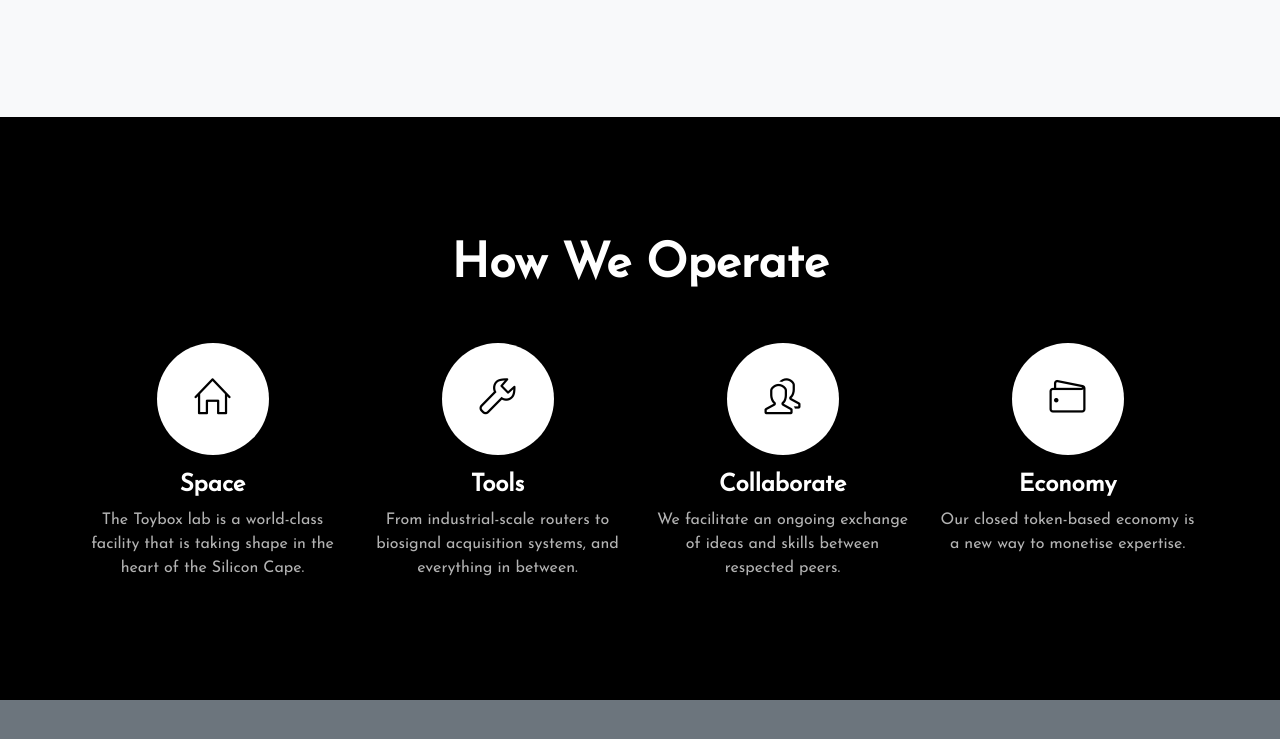
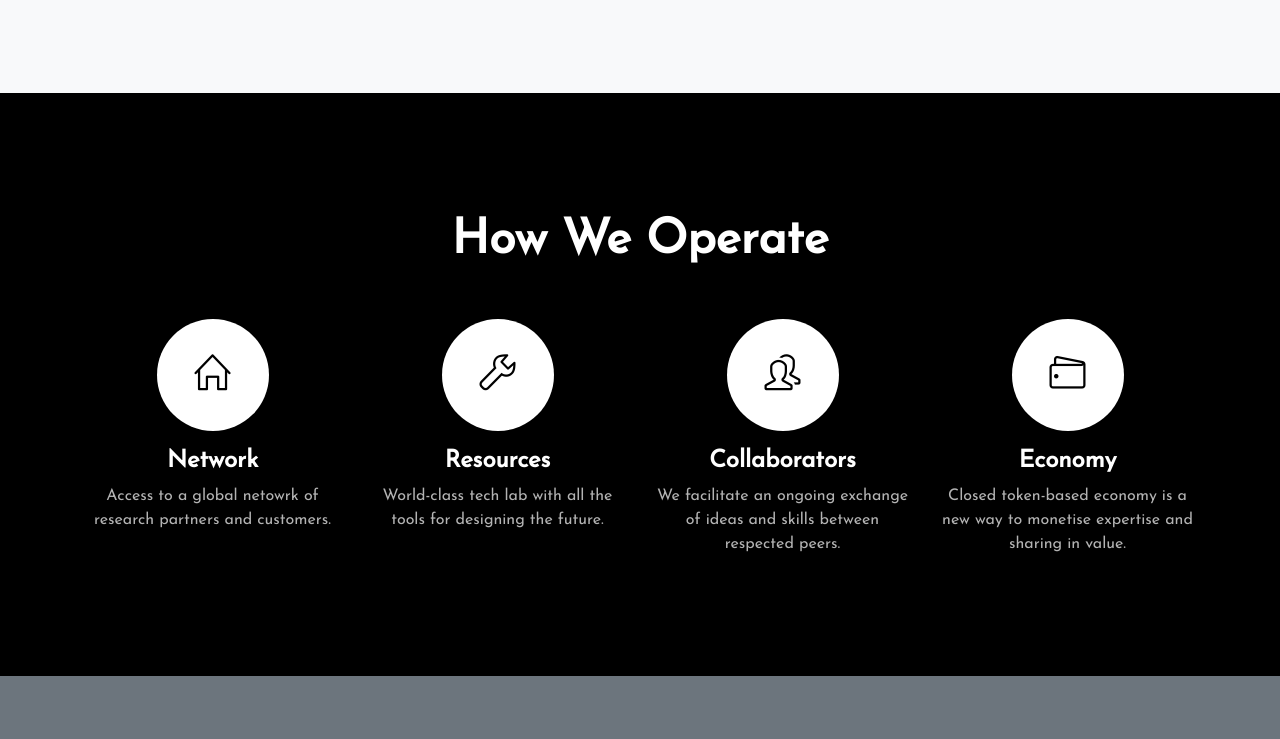
Before and after one commit to greenhamsam/toybox, a plain HTML site: page index.html in a window 1280 px wide. Shown: the part 1832-2571 px from the top of the page. Drawn offline with Linux system fonts and the light colour scheme.

Commit message:
Update index.html

```diff
--- a/index.html
+++ b/index.html
@@ -87,7 +87,7 @@
 	        <h4>
 	          <strong>Discover</strong>
 	        </h4>
-	        <p class="mb-5">We share our expertise through immersive training which empowers leaders to operate in a tech-enabled age and inspires them to keep reinventing their industries.</p>
+	        <p class="mb-5">We share our expertise through immersive training which empowers leaders in a tech-enabled age.</p>
 	      </div>
 	      <div class="col-sm">
 		  	<h4>
@@ -133,25 +133,25 @@
               <i class="icon-home"></i>
             </span>
             <h4>
-              <strong>Space</strong>
+              <strong>Network</strong>
             </h4>
-            <p class="text-faded mb-0">The Toybox lab is a world-class facility that is taking shape in the heart of the Silicon Cape.</p>
+            <p class="text-faded mb-0">Access to a global netowrk of research partners and customers.</p>
           </div>
           <div class="col-lg-3 col-md-6 mb-5 mb-lg-0">
             <span class="service-icon rounded-circle mx-auto mb-3">
               <i class="icon-wrench"></i>
             </span>
             <h4>
-              <strong>Tools</strong>
+              <strong>Resources</strong>
             </h4>
-            <p class="text-faded mb-0">From industrial-scale routers to biosignal acquisition systems, and everything in between.</p>
+            <p class="text-faded mb-0">World-class tech lab with all the tools for designing the future.</p>
           </div>
           <div class="col-lg-3 col-md-6 mb-5 mb-md-0">
             <span class="service-icon rounded-circle mx-auto mb-3">
               <i class="icon-people"></i>
             </span>
             <h4>
-              <strong>Collaborate</strong>
+              <strong>Collaborators</strong>
             </h4>
             <p class="text-faded mb-0">We facilitate an ongoing exchange of ideas and skills between respected peers.</p>
           </div>
@@ -162,7 +162,7 @@
             <h4>
               <strong>Economy</strong>
             </h4>
-            <p class="text-faded mb-0">Our closed token-based economy is a new way to monetise expertise.</p>
+            <p class="text-faded mb-0">Closed token-based economy is a new way to monetise expertise and sharing in value.</p>
           </div>
         </div>
       </div>
```
